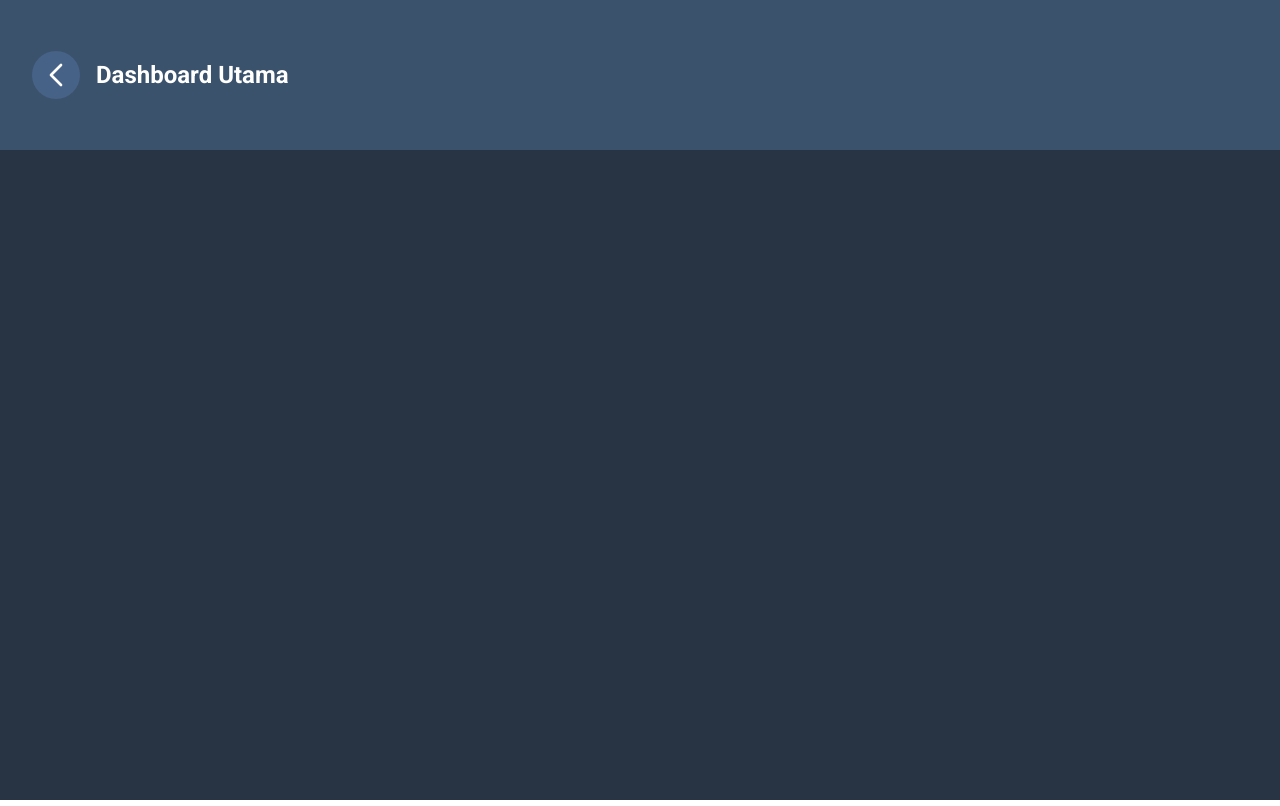
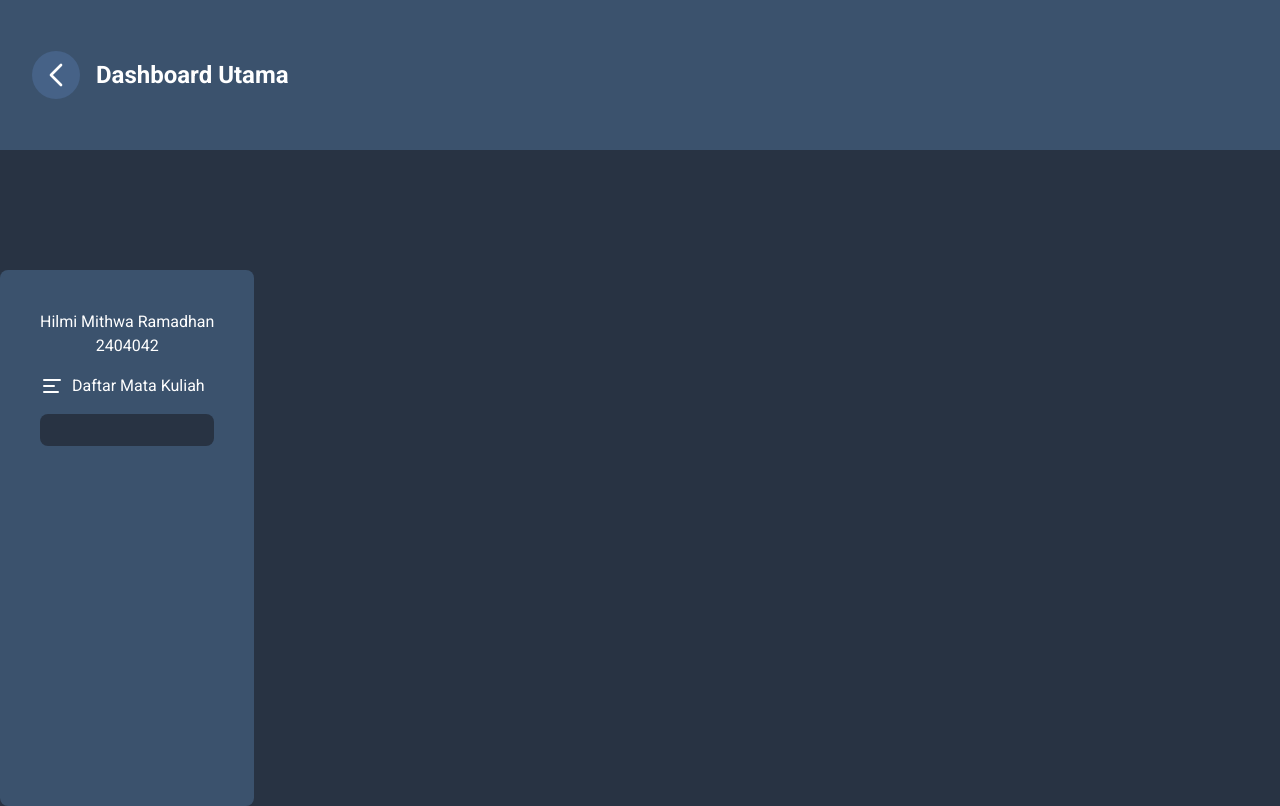
Before and after one commit to HilmiMithwa/spot-clone, a React (Vite) app: page /dashboard in a window 1280 px wide. Built offline with nearby package versions, Linux system fonts and the light colour scheme.

Commit message:
adding assignment, name container

```diff
--- a/src/pages/main_dashboard/MainDashboard.jsx
+++ b/src/pages/main_dashboard/MainDashboard.jsx
@@ -25,7 +25,26 @@
         </button>
         <h2 className='text-2xl font-bold'>Dashboard Utama </h2>
       </header>
+
+      <main id='class-container'>
+        <div id='student-name-container' className='bg-danube-900 mt-30 p-10 rounded-lg  w-fit text-white pb-90'>
+          <h1>Hilmi Mithwa Ramadhan</h1>
+          <h2 className='text-center'>2404042</h2>
+          <button className='flex items-center gap-2 mt-4'>
+            <svg xmlns="http://www.w3.org/2000/svg" width="24" height="24" viewBox="0 0 24 24"><path fill="none" stroke="currentColor" stroke-linecap="round" stroke-linejoin="round" stroke-width="2" d="M4 6h16M4 12h10M4 18h14"/>
+            </svg>
+            Daftar Mata Kuliah
+          </button>
+          <div id='assignment-container'>
+            <div className='bg-danube-950 p-4 rounded-lg mt-4'>
+
+
+            </div>
+          </div>
+        </div>
+      </main>
     </div>
+
 
     <LogoutAlert show={showLogoutAlert} onClose={() => setShowLogoutAlert(false)} onConfirm={handleback} />
 
```
